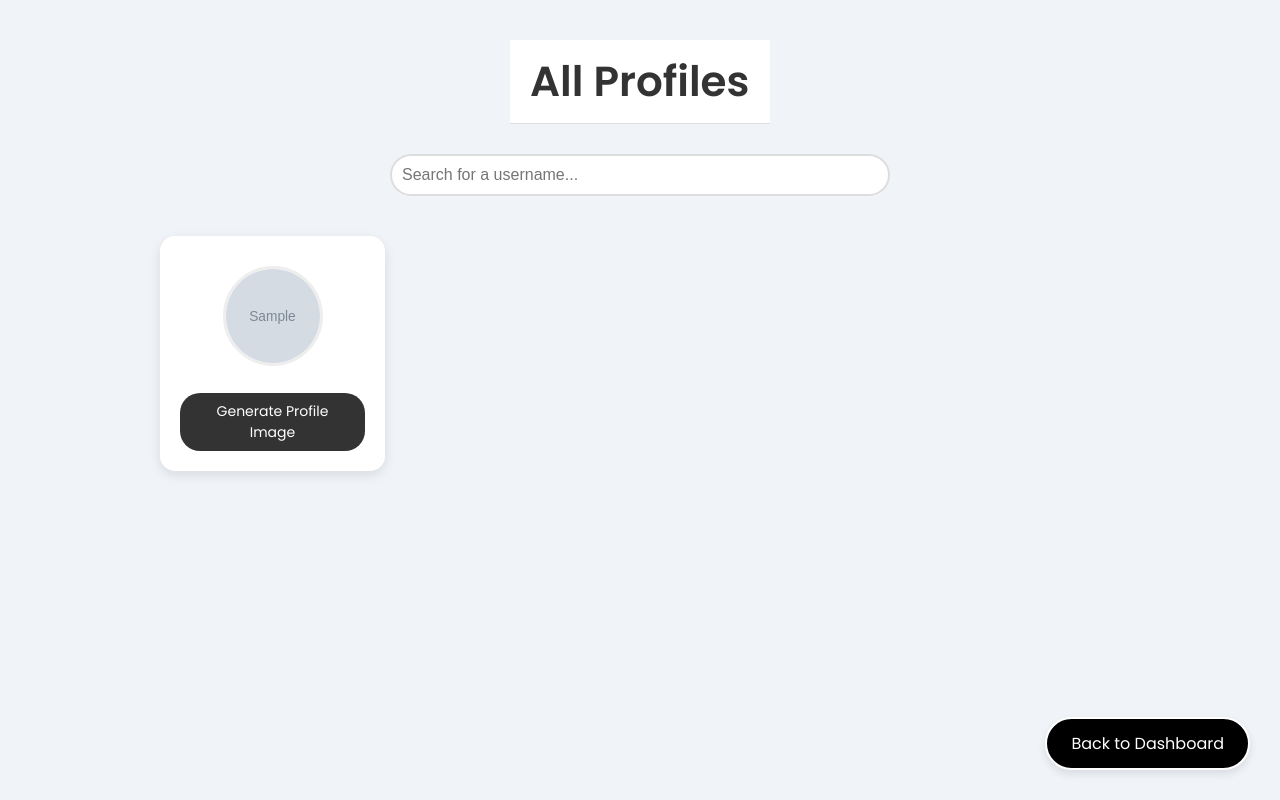
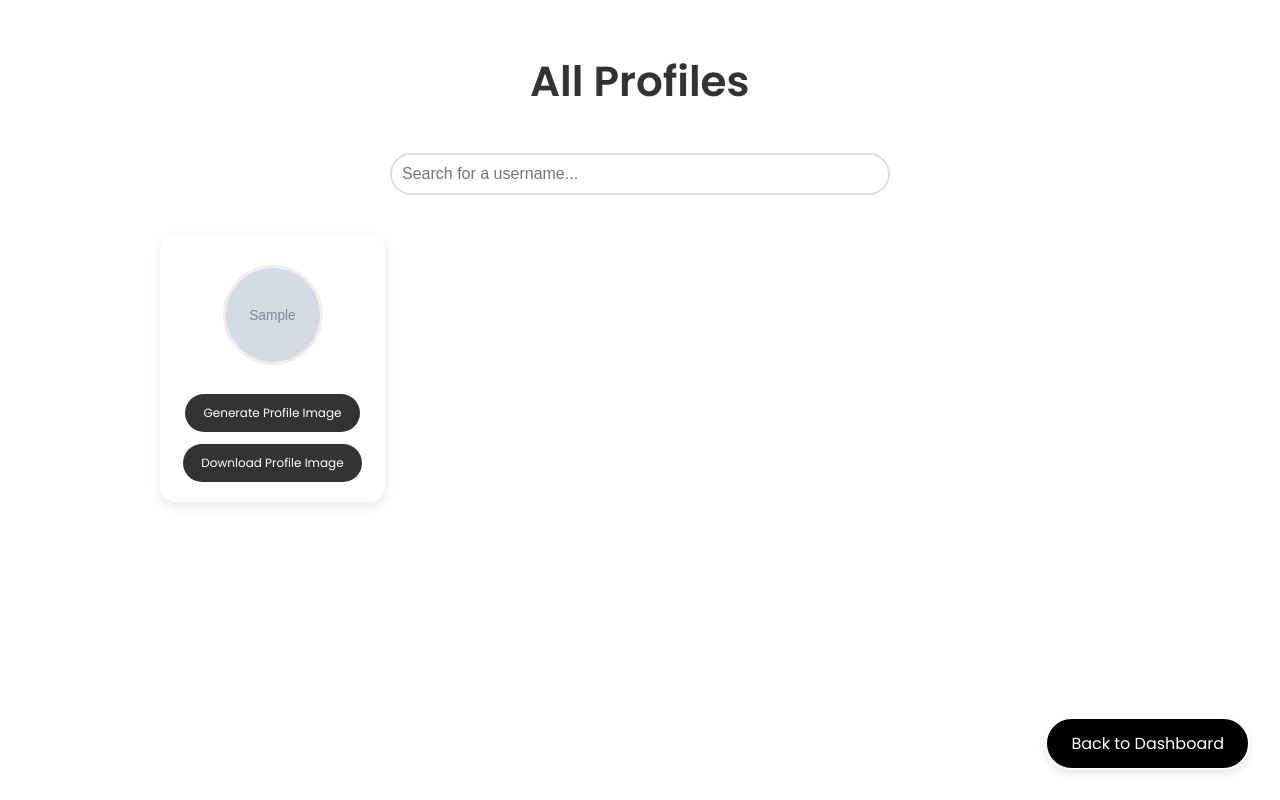
Before and after one commit to RyuZinOh/image-processor, a Flask app: page /view_profiles in a window 1280 px wide. Run offline with Flask 3, Linux system fonts and the light colour scheme; the visitor is signed in with stand-in values (Sample User, id 1); grey boxes marked "Sample" are stand-in pictures; a database or web service that is not in the repository returns one stand-in record (values such as "Sample title"); some libraries are stand-ins or nearby versions.

Commit message:
downloadable option addition and other bg changes and fixes in viewing profile route

```diff
--- a/app.py
+++ b/app.py
@@ -111,44 +111,121 @@ def view_profiles():
     profiles = mongo.db.profileMaximus.find()
     return render_template('view_profiles.html', profiles=profiles)
 
-@app.route('/generate_profile_image/<username>')
-def generate_profile_image(username):
-    if 'username' not in session:
-        flash("You need to log in first.")
-        return redirect(url_for('login'))
 
-    user = mongo.db.profileMaximus.find_one({"username": username})
+# @app.route('/generate_profile_image/<username>')
+# def generate_profile_image(username):
+#     if 'username' not in session:
+#         flash("You need to log in first.")
+#         return redirect(url_for('login'))
 
-    if user is None:
-        return {'message': 'User not found.'}, 404
+#     user = mongo.db.profileMaximus.find_one({"username": username})
 
-    background = Image.new('RGBA', (1440, 920), (255, 255, 255, 255))
+#     if user is None:
+#         return {'message': 'User not found.'}, 404
+
+#     background = Image.new('RGBA', (1440, 992), (255, 255, 255, 255))
+
+#     upper_height = 595
+#     lower_height = 397
+
+#     if user.get('background_url'):
+#         try:
+#             background_image = Image.open(requests.get(user['background_url'], stream=True).raw).convert("RGBA")
+#             width_percent = (upper_height / float(background_image.size[1]))
+#             new_width = int((float(background_image.size[0]) * float(width_percent)))
+#             background_image = background_image.resize((new_width, upper_height))
+#             background.paste(background_image, (0, 0))
+#         except Exception as e:
+#             print(f"Error loading background image: {e}")
+
+#     draw = ImageDraw.Draw(background)
+#     draw.line([(0, upper_height), (1440, upper_height)], fill="black", width=2)
+#     draw.rectangle([(0, upper_height), (1440, 992)], fill="black")
+
+#     if user.get('avatar_url'):
+#         try:
+#             avatar = Image.open(requests.get(user['avatar_url'], stream=True).raw).convert("RGBA").resize((300, 300))
+#             mask = Image.new('L', avatar.size, 0)
+#             draw_mask = ImageDraw.Draw(mask)
+#             draw_mask.ellipse((0, 0, 300, 300), fill=255)
+#             circular_avatar = Image.new('RGBA', avatar.size)
+#             circular_avatar.paste(avatar, (0, 0), mask)
+
+#             avatar_top_y = upper_height - 150
+#             background.paste(circular_avatar, (50, avatar_top_y), circular_avatar)
+#         except Exception as e:
+#             print(f"Error loading avatar image: {e}")
+
+#     if user.get('card_image_url'):
+#         try:
+#             card_image = Image.open(requests.get(user['card_image_url'], stream=True).raw).convert("RGBA").resize((390, 690))
+#             tilted_card = card_image.rotate(-10, expand=True)
+#             card_x = 900
+#             card_y = 94
+#             background.paste(tilted_card, (card_x, card_y), tilted_card)
+#         except Exception as e:
+#             print(f"Error loading card image: {e}")
+
+#     try:
+#         dragon_shadow = Image.open("static/dragon_shadow.png").convert("RGBA")
+#         dragon_shadow = dragon_shadow.resize((150, 150))
+#         dragon_shadow_x = 50 + (300 - 150) // 2
+#         dragon_shadow_y = avatar_top_y + 400
+#         background.paste(dragon_shadow, (dragon_shadow_x, dragon_shadow_y), dragon_shadow)
+#     except Exception as e:
+#         print(f"Error loading dragon shadow image: {e}")
+
+
+#     title_text = f"{user['title']}" if user.get('title') else "N/A"
+#     username_text = f"{user['username']}"
+
+#     font_path = fm.findfont(fm.FontProperties(family='Poppins'))
+#     title_font = ImageFont.truetype(font_path, 40, encoding="unic")
+#     username_font = ImageFont.truetype(font_path, 60, encoding="unic")
+
+#     draw.text((365, upper_height - 2), username_text, fill="white", font=username_font)
+#     draw.text((365, upper_height + 50), title_text, fill="white", font=title_font)
+
+#     img_io = io.BytesIO()
+#     background.save(img_io, 'PNG')
+#     img_io.seek(0)
+
+#     return send_file(img_io, mimetype='image/png')
+
+
+from io import BytesIO
+
+def generate_profile_image_data(user):
+    """Generates profile image in memory and returns the image data as BytesIO."""
+    background = Image.new('RGBA', (1440, 992), (255, 255, 255, 255))
+
+    upper_height = 595
+    lower_height = 397
 
     if user.get('background_url'):
         try:
             background_image = Image.open(requests.get(user['background_url'], stream=True).raw).convert("RGBA")
-
-            width_percent = (552 / float(background_image.size[1]))
+            width_percent = (upper_height / float(background_image.size[1]))
             new_width = int((float(background_image.size[0]) * float(width_percent)))
-            background_image = background_image.resize((new_width, 552))
-
+            background_image = background_image.resize((new_width, upper_height))
             background.paste(background_image, (0, 0))
         except Exception as e:
             print(f"Error loading background image: {e}")
 
     draw = ImageDraw.Draw(background)
-    draw.line([(0, 460), (1440, 460)], fill="black", width=2)
-    draw.rectangle([(0, 460), (1440, 920)], fill="black")
+    draw.line([(0, upper_height), (1440, upper_height)], fill="black", width=2)
+    draw.rectangle([(0, upper_height), (1440, 992)], fill="black")
 
     if user.get('avatar_url'):
         try:
-            avatar = Image.open(requests.get(user['avatar_url'], stream=True).raw).convert("RGBA").resize((200, 200))
+            avatar = Image.open(requests.get(user['avatar_url'], stream=True).raw).convert("RGBA").resize((300, 300))
             mask = Image.new('L', avatar.size, 0)
             draw_mask = ImageDraw.Draw(mask)
-            draw_mask.ellipse((0, 0, 200, 200), fill=255)
+            draw_mask.ellipse((0, 0, 300, 300), fill=255)
             circular_avatar = Image.new('RGBA', avatar.size)
             circular_avatar.paste(avatar, (0, 0), mask)
-            avatar_top_y = 360
+
+            avatar_top_y = upper_height - 150
             background.paste(circular_avatar, (50, avatar_top_y), circular_avatar)
         except Exception as e:
             print(f"Error loading avatar image: {e}")
@@ -165,8 +242,10 @@ def generate_profile_image(username):
 
     try:
         dragon_shadow = Image.open("static/dragon_shadow.png").convert("RGBA")
-        dragon_shadow = dragon_shadow.resize((100, 100))
-        background.paste(dragon_shadow, (55, 720), dragon_shadow)
+        dragon_shadow = dragon_shadow.resize((150, 150))
+        dragon_shadow_x = 50 + (300 - 150) // 2
+        dragon_shadow_y = avatar_top_y + 400
+        background.paste(dragon_shadow, (dragon_shadow_x, dragon_shadow_y), dragon_shadow)
     except Exception as e:
         print(f"Error loading dragon shadow image: {e}")
 
@@ -174,22 +253,49 @@ def generate_profile_image(username):
     username_text = f"{user['username']}"
 
     font_path = fm.findfont(fm.FontProperties(family='Poppins'))
-    title_font = ImageFont.truetype(font_path, 25)
-    username_font = ImageFont.truetype(font_path, 40)
+    title_font = ImageFont.truetype(font_path, 40, encoding="unic")
+    username_font = ImageFont.truetype(font_path, 60, encoding="unic")
 
-    draw.text((50, 570), username_text, fill="white", font=username_font)
-    draw.text((50, 620), title_text, fill="white", font=title_font)
+    draw.text((365, upper_height - 2), username_text, fill="white", font=username_font)
+    draw.text((365, upper_height + 50), title_text, fill="white", font=title_font)
 
-    copyright_text = "@safallama"
-    copyright_font = ImageFont.truetype(font_path, 20)
-
-    draw.text((1250, 880), copyright_text, fill="white", font=copyright_font)
-
-    img_io = io.BytesIO()
+    # Save the image to a BytesIO object and return it
+    img_io = BytesIO()
     background.save(img_io, 'PNG')
     img_io.seek(0)
 
+    return img_io
+
+
+@app.route('/generate_profile_image/<username>')
+def generate_profile_image(username):
+    if 'username' not in session:
+        flash("You need to log in first.")
+        return redirect(url_for('login'))
+
+    user = mongo.db.profileMaximus.find_one({"username": username})
+
+    if user is None:
+        return {'message': 'User not found.'}, 404
+
+    img_io = generate_profile_image_data(user)
+
     return send_file(img_io, mimetype='image/png')
+
+@app.route('/download_profile_image/<username>')
+def download_profile_image(username):
+    if 'username' not in session:
+        flash("You need to log in first.")
+        return redirect(url_for('login'))
+
+    user = mongo.db.profileMaximus.find_one({"username": username})
+
+    if user is None:
+        return {'message': 'User not found.'}, 404
+
+    img_io = generate_profile_image_data(user)
+
+    return send_file(img_io, as_attachment=True, download_name=f"{username}_profile.png", mimetype="image/png")
 
 
 @app.errorhandler(404)
--- a/templates/view_profiles.html
+++ b/templates/view_profiles.html
@@ -39,11 +39,9 @@
               const username = card
                 .querySelector(".username p")
                 .textContent.toLowerCase();
-              if (username.includes(searchTerm)) {
-                card.style.display = "block";
-              } else {
-                card.style.display = "none";
-              }
+              card.style.display = username.includes(searchTerm)
+                ? "block"
+                : "none";
             });
           });
       });
@@ -88,6 +86,13 @@
           data-aos-delay="400"
           >Generate Profile Image</a
         >
+        <a
+          href="{{ url_for('download_profile_image', username=profile.username) }}"
+          class="download-button"
+          data-aos="fade-up"
+          data-aos-delay="500"
+          >Download Profile Image</a
+        >
       </div>
       {% endfor %}
     </div>
@@ -106,16 +111,14 @@
       html {
         scroll-behavior: smooth;
       }
-
       * {
         margin: 0;
         padding: 0;
         box-sizing: border-box;
       }
-
       body {
         font-family: "Poppins", sans-serif;
-        background-color: #f0f4f8;
+        background-color: #ffffff;
         color: #333;
         display: flex;
         flex-direction: column;
@@ -123,25 +126,22 @@
         min-height: 100vh;
         padding-bottom: 50px;
       }
-
       header {
         text-align: center;
         margin: 40px 0 30px;
+        border: #000000;
       }
-
       h1 {
         font-size: 42px;
         color: #333;
         font-weight: 600;
       }
-
       .search-container {
         width: 90%;
         max-width: 500px;
         margin-bottom: 20px;
         text-align: center;
       }
-
       .search-box {
         padding: 10px;
         width: 100%;
@@ -151,11 +151,9 @@
         outline: none;
         transition: border 0.3s;
       }
-
       .search-box:focus {
         border-color: #333;
       }
-
       .profiles {
         display: grid;
         grid-template-columns: repeat(auto-fill, minmax(200px, 1fr));
@@ -165,7 +163,6 @@
         width: 90%;
         margin: initial;
       }
-
       .profile-card {
         background: #fff;
         border-radius: 15px;
@@ -177,7 +174,6 @@
         cursor: pointer;
         position: relative;
       }
-
       .username {
         position: absolute;
         top: 10px;
@@ -190,18 +186,15 @@
         visibility: hidden;
         transition: opacity 0.3s ease, visibility 0s 0.3s;
       }
-
       .profile-card:hover .username {
         opacity: 1;
         visibility: visible;
         transition: opacity 0.3s ease;
       }
-
       .profile-card:hover {
         transform: translateY(-5px);
         box-shadow: 0 6px 16px rgba(0, 0, 0, 0.15);
       }
-
       .avatar {
         width: 100px;
         height: 100px;
@@ -211,33 +204,30 @@
         border: 3px solid #eee;
         transition: transform 0.3s ease;
       }
-
       .profile-card:hover .avatar {
         transform: scale(1.1);
       }
-
-      .generate-button {
+      .generate-button,
+      .download-button {
         display: inline-block;
-        padding: 8px 14px;
+        padding: 10px 18px;
         background-color: #333;
         color: #fff;
-        border-radius: 20px;
+        border-radius: 25px;
         text-decoration: none;
-        font-size: 14px;
+        font-size: 12px;
         font-weight: 500;
-        transition: background-color 0.3s, transform 0.3s;
-        margin-top: 10px;
+        transition: background-color 0.5s ease-in-out, transform 0.3s ease,
+          color 0.4s ease, border-color 0.3s ease;
+        margin-top: 12px;
       }
 
-      .generate-button:hover {
-        background-color: #555;
-        transform: translateY(-2px);
-      }
-
-      @media (max-width: 600px) {
-        .profiles {
-          grid-template-columns: repeat(auto-fill, minmax(150px, 1fr));
-        }
+      .generate-button:hover,
+      .download-button:hover {
+        background-color: #ffffff;
+        transform: translateY(-4px);
+        color: black;
+        border: 2px solid black;
       }
 
       .back-button {
@@ -255,7 +245,6 @@
         z-index: 9999;
         border: 2px solid rgb(255, 255, 255);
       }
-
       .back-button:hover {
         background-color: #ffffff;
         color: #000000;
```
Also changed, not shown: static/illustration.png (added).
